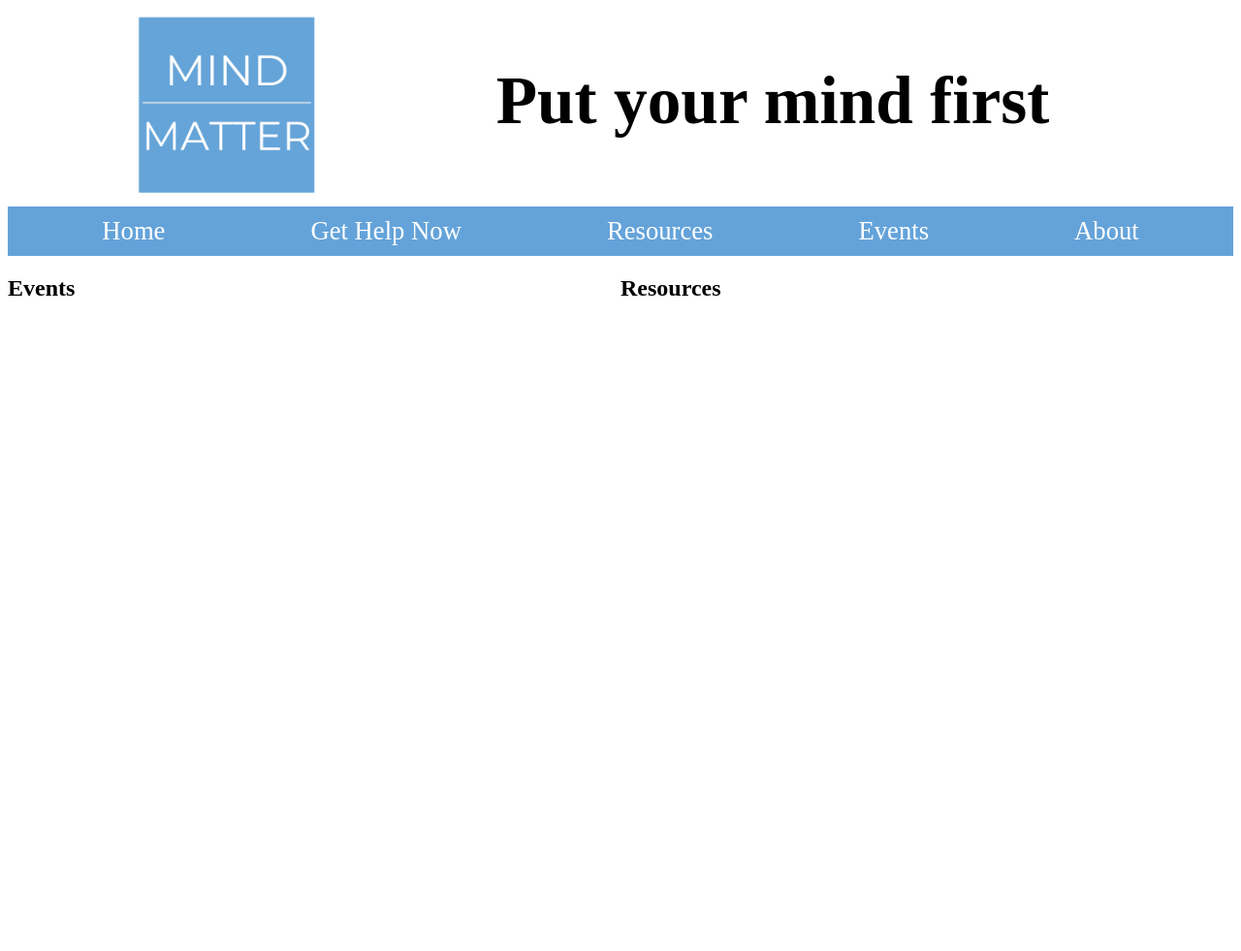
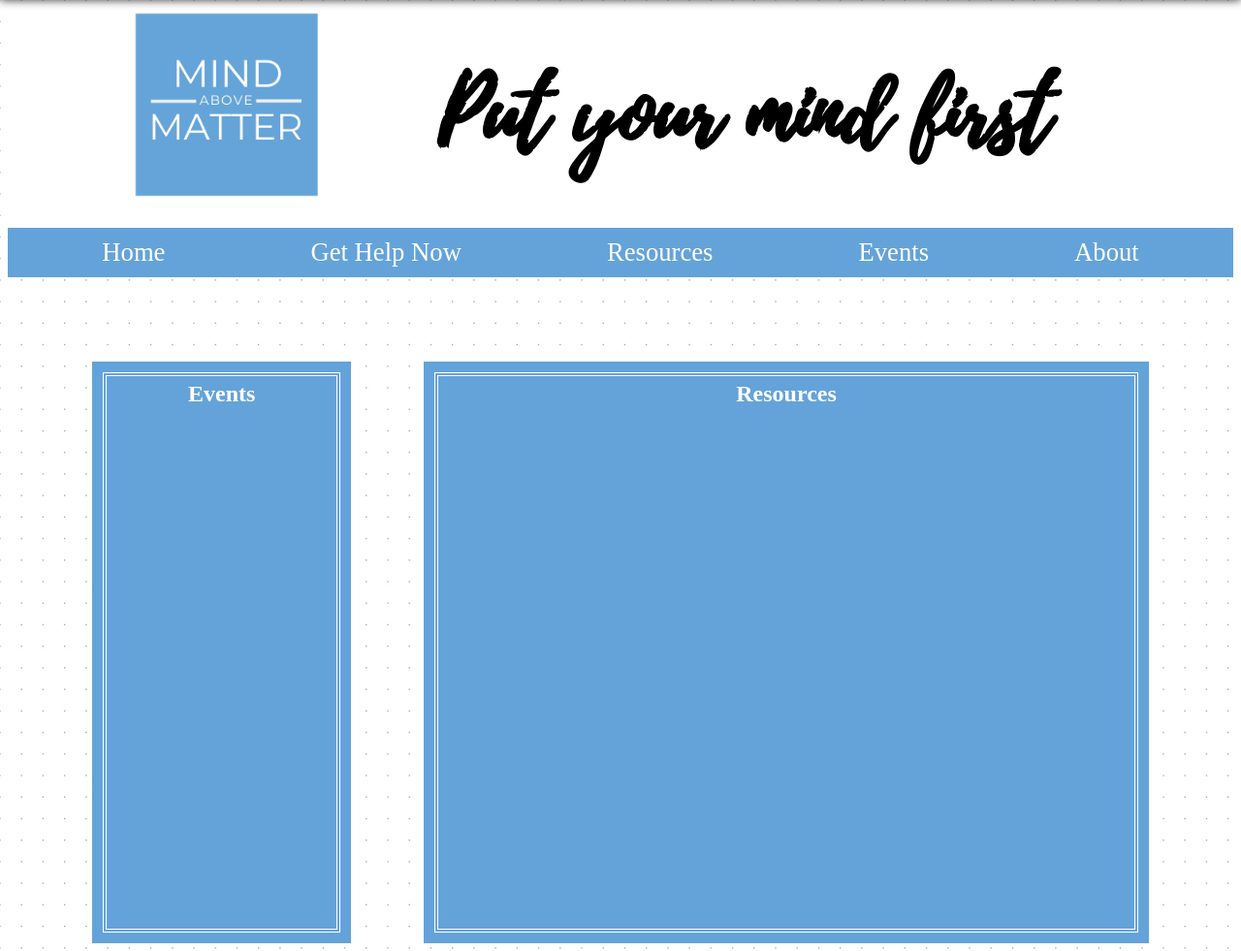
Before and after one commit to cssgunc/MindOverMatter, a Flask app: page /homepage/ in a window 1280 px wide. Shown: the whole page at 97% size. Before the commit the page ends 305 px from the top, so only its background shows below. Run offline with Flask 2, Linux system fonts and the light colour scheme; some web fonts are replaced.

Commit message:
we really out here commiting things

```diff
--- a/static/mystyle.css
+++ b/static/mystyle.css
@@ -1,15 +1,55 @@
+
+@font-face {
+  font-family: 'playlistscript';
+  src: url('playlist_script-webfont.woff2') format('woff2'),
+       url('playlist_script-webfont.woff') format('woff');
+  font-weight: normal;
+  font-style: normal;
+
+}
+
+@font-face {
+  font-family: 'playlistcaps';
+  src: url('playlist_caps-webfont.woff2') format('woff2'),
+       url('playlist_caps-webfont.woff') format('woff');
+  font-weight: normal;
+  font-style: normal;
+
+}
+body::before {
+  content: "";
+  position: fixed;
+  top: -10px;
+  left: 0;
+  width: 100%;
+  height: 10px;
+  box-shadow: 0px 0 10px rgba(0, 0, 0, 0.8);
+  z-index: 100;
+}
 body {
   background-color: white;
+  background-image: url('/static/dot-grid.png')
 }
 
 header {
   width: 100%;
   border-bottom: 1px solid white;
+  font-family: playlistscript;
+  font-size: 40pt;
+  background-color: white;
 }
 
 .left {
-  flex: 50%;
+  flex: 25%;
   height: 100%;
+  text-align: center;
+  background-color: #64a3d9;
+  height: 600px;
+  outline: 4px solid white;
+  outline-offset: -15px;
+  outline-style:double;
+  color: white;
+
 
 }
 img{
@@ -21,21 +61,35 @@ h1{
   text-align: center;
   line-height: 100px;
   height: 100px;
-  font-size: 52pt;
+  font-size: 70pt;
 }
 .right {
-  flex: 50%;
-  height: 100%;
+  flex: 70%;
+  height: 600px;
+  text-align: center;
+  margin-left: 6.9%;
+  outline: 4px solid white;
+  outline-offset: -15px;
+  background-color: #64a3d9;
+  outline-style:double;
+  color: white;
+
+
+
 
 }
 
 .blue {
-  background-color: white;
+
 }
 
 .flexbox {
   display: flex;
   height: 100%;
+  margin-left: 6.9%;
+  margin-right: 6.9%;
+  margin-top: 6.9%;
+  background-color: transparent;
 }
 
 .center {
--- a/templates/base.html
+++ b/templates/base.html
@@ -10,7 +10,7 @@
 <body>
 <header>
     <div class = "logocenter">
-        <img src="{{ url_for('static', filename='Logo_no_words.png') }}"   width="200" height="200" alt="Mind Over Matter"></img>
+        <img src="{{ url_for('static', filename='newLogo.png') }}"   width="200" height="200" alt="Mind Over Matter"></img>
         <h1>Put your mind first</h1>
     </div>
 </header>
```
Also changed, not shown: static/dot-grid.png (added), static/newLogo.png (added), static/playlist_caps-webfont.woff (added), static/playlist_script-webfont.woff (added), 1 other file.
